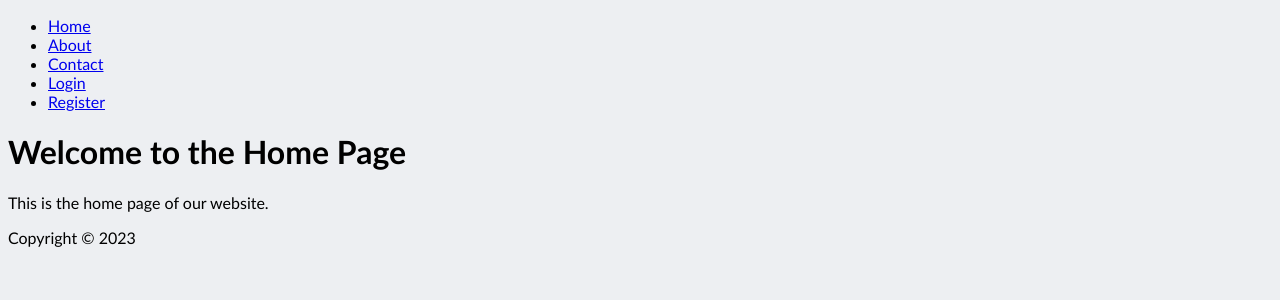
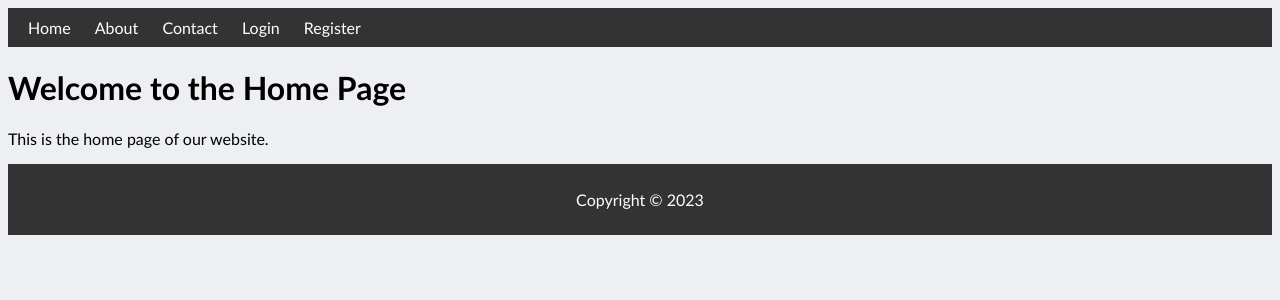
Before and after one commit to kayky233/chatgpt-flask-vps, a Flask app: template templates/home.html in a window 1280 px wide. Shown: the top 300 px of the page. Run offline with Flask 2, Linux system fonts and the light colour scheme; the template is opened without the code that fills it, so the values that code supplies are empty.

Commit message:
添加左下角互动人物，添加注册、登录等标题，但功能还未实现

```diff
--- a/flaskapp.py
+++ b/flaskapp.py
@@ -21,8 +21,28 @@ def send_gpt(prompt):
     except Exception as e:
         return e
 @app.route("/")
-def index():
+def home():
     return render_template("chat.html")
+@app.route('/about')
+def about():
+    return render_template('about.html')
+
+@app.route('/contact')
+def contact():
+    return render_template('contact.html')
+
+@app.route('/login')
+def login():
+    return render_template('login.html')
+
+@app.route('/register')
+def register():
+    return render_template('register.html')
+
+@app.route('/logout')
+def logout():
+    # 执行用户登出操作
+    return "Logout successful!"
 
 @app.route("/get", methods=['GET'])
 def get_request_json():
--- a/static/style.css
+++ b/static/style.css
@@ -1,10 +1,33 @@
 * {
   box-sizing: border-box;
+}
+header {
+	background-color: #333;
+	color: #fff;
+	padding: 10px 20px;
+}
+
+nav ul {
+	list-style-type: none;
+	margin: 0;
+	padding: 0;
+}
+
+nav li {
+	display: inline-block;
+	margin-right: 20px;
+}
+
+nav a {
+	color: #fff;
+	text-decoration: none;
 }
 
 body {
   background-color: #edeff2;
   font-family: "Calibri", "Roboto", sans-serif;
+  display: flex;
+  flex-direction: column;
 }
 
 @media (prefers-color-scheme: dark) {
@@ -201,3 +224,10 @@ body {
 .message_template {
   display: none;
 }
+footer {
+        background-color: #333;
+        color: white;
+        padding: 10px;
+        text-align: center;
+	margin-top: auto;
+}
```
Also changed, not shown: templates/chat.html (+21 -0 lines).
